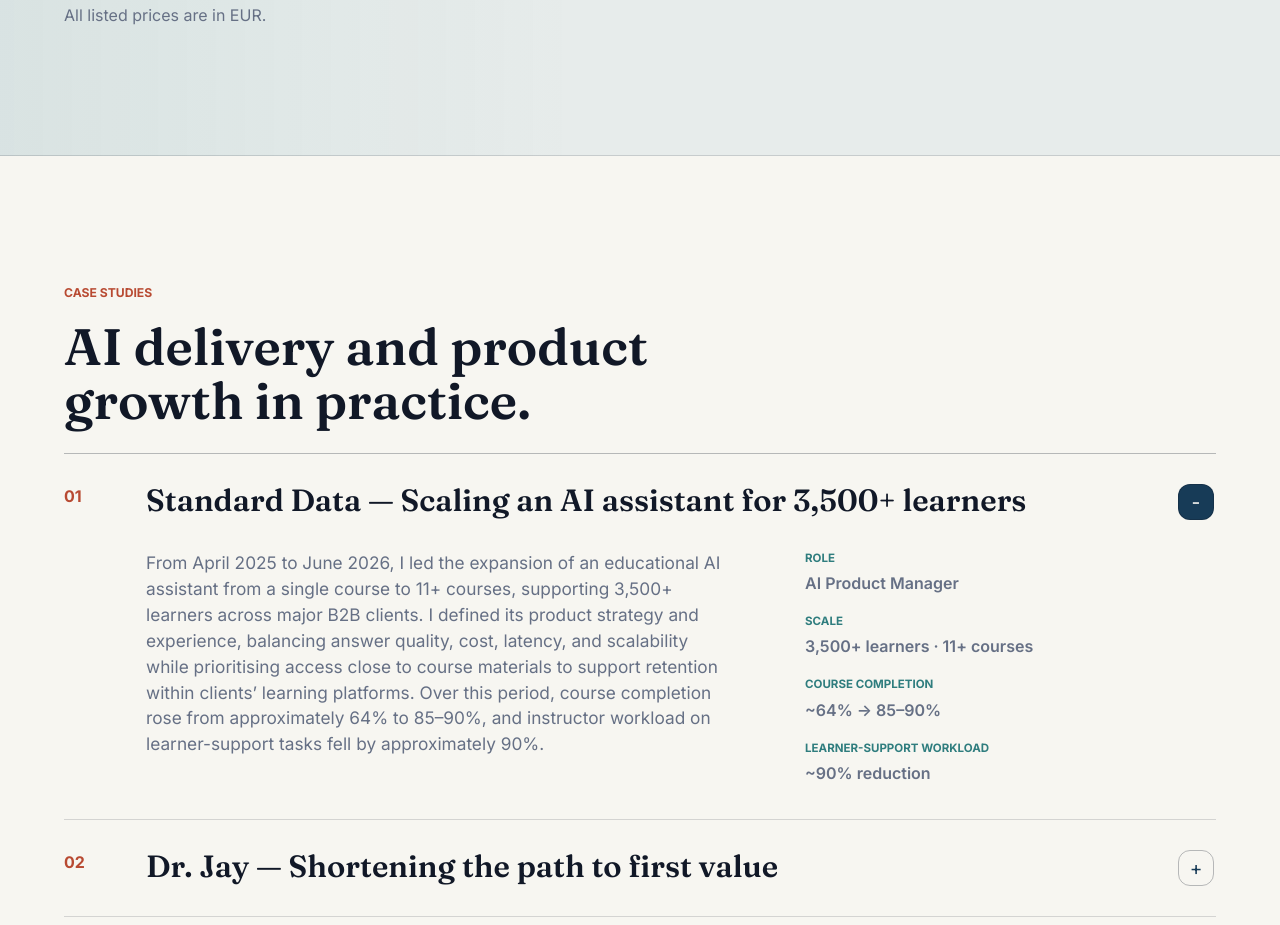
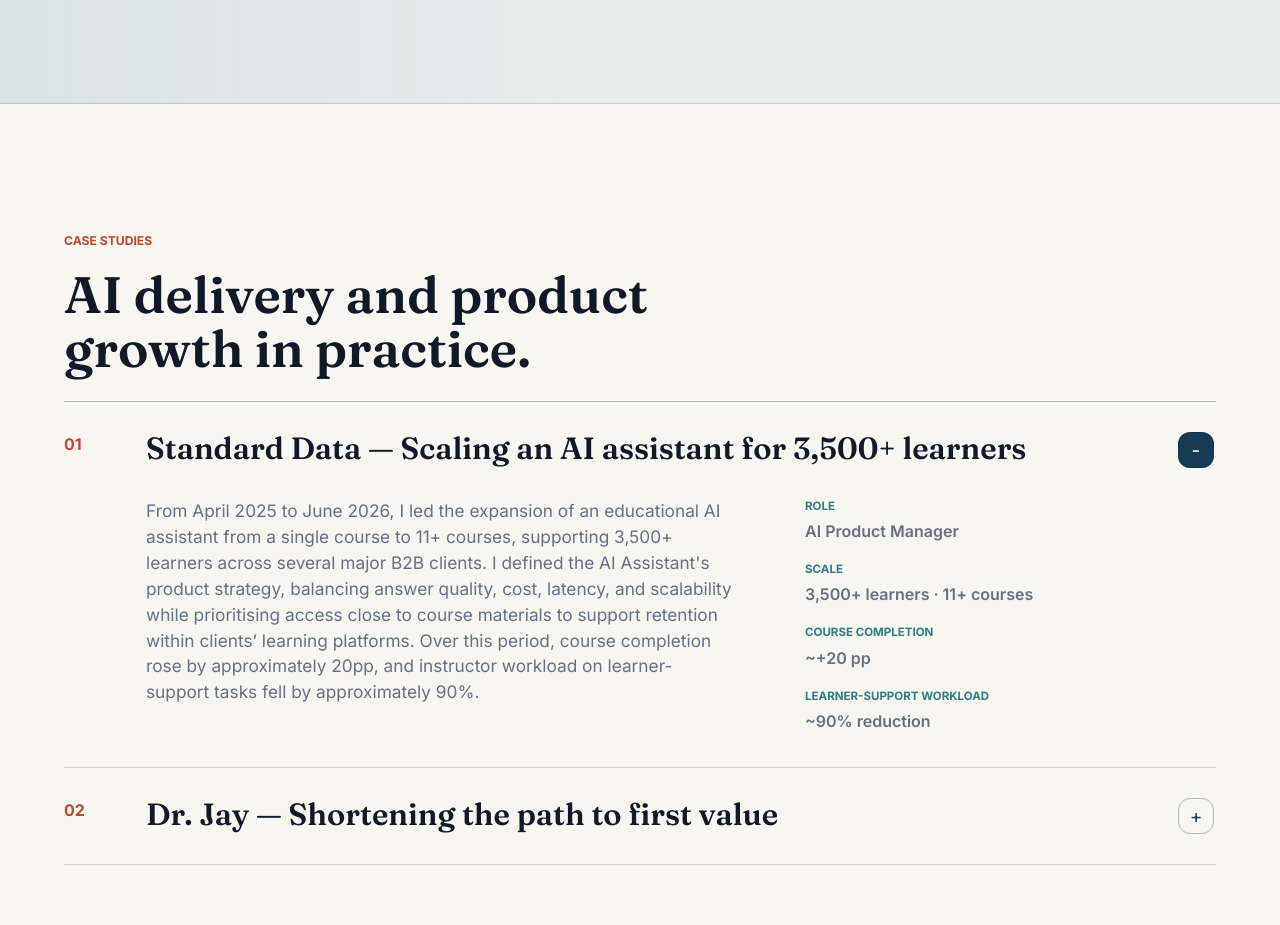
Before and after one commit to anklowait/anklowait.github.io, a plain HTML site: page index.html in a window 1280 px wide. Shown: the part 2017-2942 px from the top of the page. Drawn offline with Linux system fonts and the light colour scheme.

Commit message:
Update index.html

```diff
--- a/index.html
+++ b/index.html
@@ -198,7 +198,6 @@
           </div>
           </div>
         </details>
-        <p class="booking-note">All listed prices are in EUR.</p>
       </section>
 
       <section class="section cases-section" id="case-studies" aria-labelledby="cases-title">
@@ -218,17 +217,17 @@
             <div class="case-body">
               <p>
                 From April 2025 to June 2026, I led the expansion of an educational AI assistant
-                from a single course to 11+ courses, supporting 3,500+ learners across major B2B clients.
-                I defined its product strategy and experience, balancing answer quality, cost, latency,
+                from a single course to 11+ courses, supporting 3,500+ learners across several major B2B clients.
+                I defined the AI Assistant's product strategy, balancing answer quality, cost, latency,
                 and scalability while prioritising access close to course materials to support retention
                 within clients’ learning platforms.
-                Over this period, course completion rose from approximately 64% to 85–90%, and
+                Over this period, course completion rose by approximately 20pp, and
                 instructor workload on learner-support tasks fell by approximately 90%.
               </p>
               <dl>
                 <div><dt>Role</dt><dd>AI Product Manager</dd></div>
                 <div><dt>Scale</dt><dd>3,500+ learners · 11+ courses</dd></div>
-                <div><dt>Course completion</dt><dd>~64% → 85–90%</dd></div>
+                <div><dt>Course completion</dt><dd>~+20 pp</dd></div>
                 <div><dt>Learner-support workload</dt><dd>~90% reduction</dd></div>
               </dl>
             </div>
@@ -255,7 +254,7 @@
               <dl>
                 <div><dt>Role</dt><dd>Co-founder · Product strategy &amp; discovery</dd></div>
                 <div><dt>Onboarding time</dt><dd>30% reduction</dd></div>
-                <div><dt>Day-14 retention</dt><dd>~2 percentage-point increase</dd></div>
+                <div><dt>Day-14 retention</dt><dd>~+2 pp</dd></div>
               </dl>
             </div>
           </details>
```
